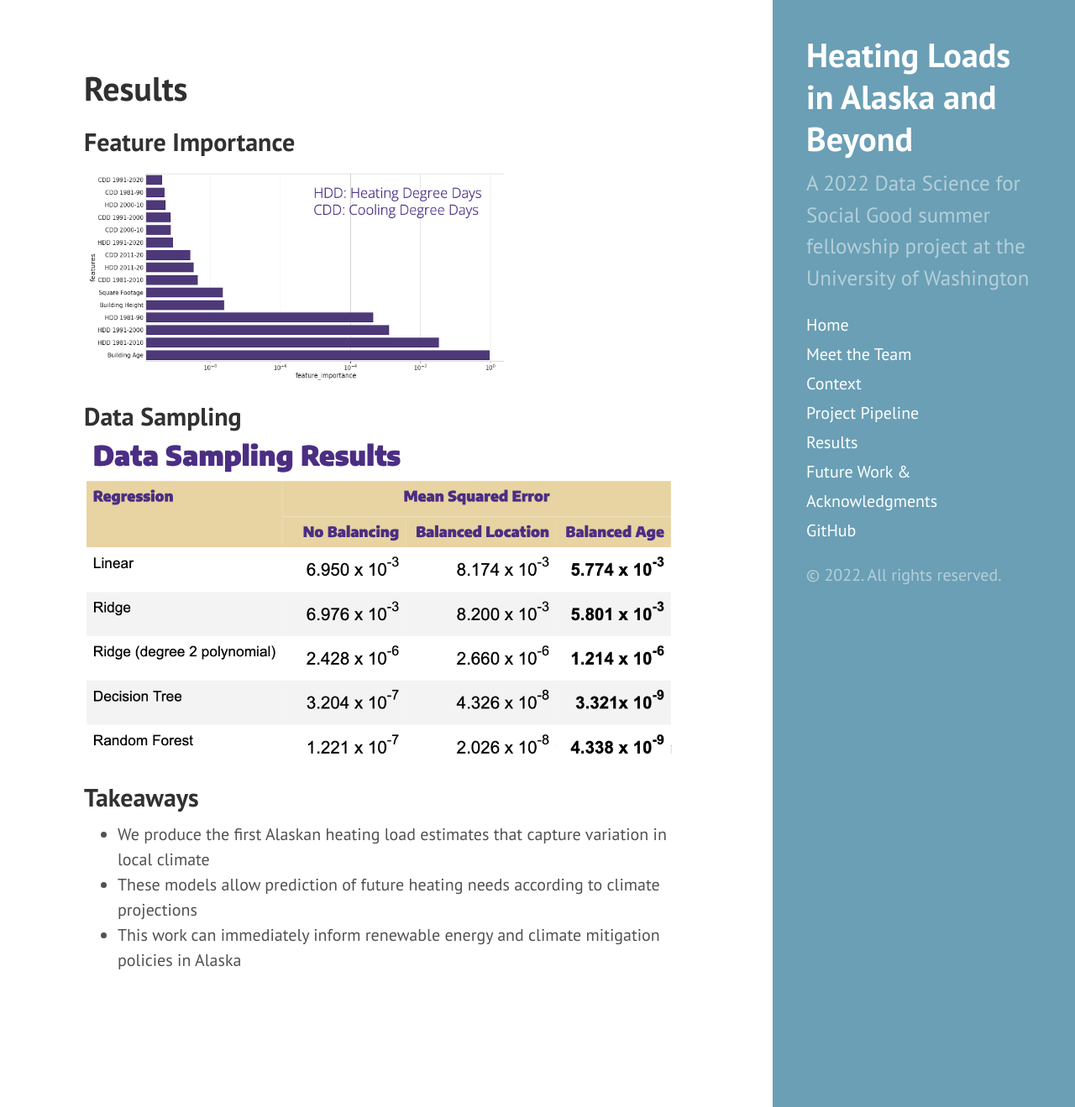
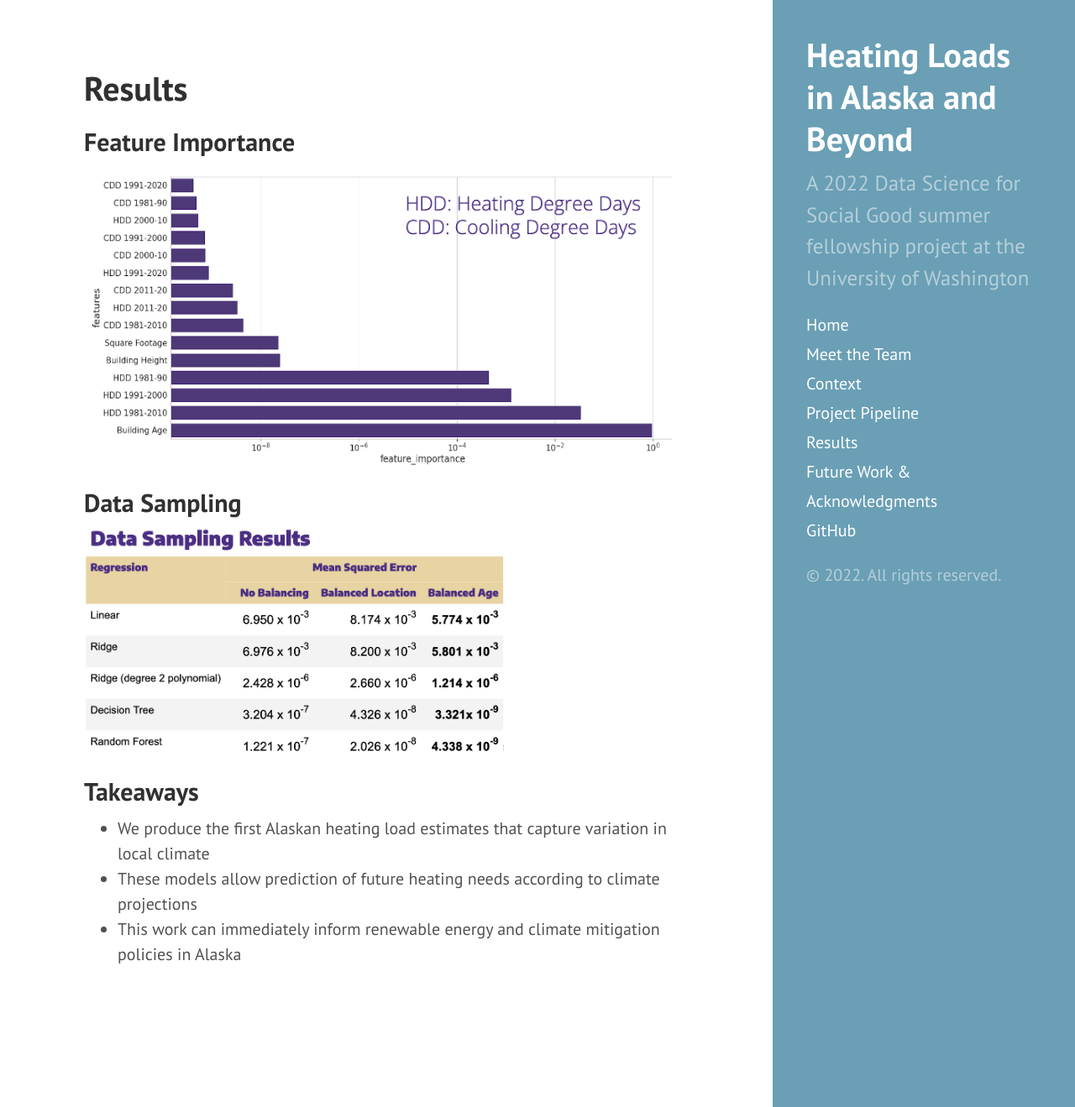
Before and after one commit to uwescience/DSSG2022_heating_loads, a Jekyll site: the page built from results.md, in a window 1280 px wide and 1319 px high. Shown: the whole window at 84% size. Built offline with Jekyll 4.4.1, drawn with Linux system fonts in a browser that asks for light colours.

Commit message:
Update results.md

```diff
--- a/results.md
+++ b/results.md
@@ -4,10 +4,10 @@ title: Results
 ---
 
 ## Feature Importance
-<img src="{{ site.url }}{{ site.baseurl }}/assets/img/feat.png" width="500">
+<img src="{{ site.url }}{{ site.baseurl }}/assets/img/feat.png" width="700">
 
 ## Data Sampling
-<img src="{{ site.url }}{{ site.baseurl }}/assets/img/ds_res.png" width="700">
+<img src="{{ site.url }}{{ site.baseurl }}/assets/img/ds_res.png" width="500">
 
 ## Takeaways
 + We produce the first Alaskan heating load estimates that capture variation in local climate
```
